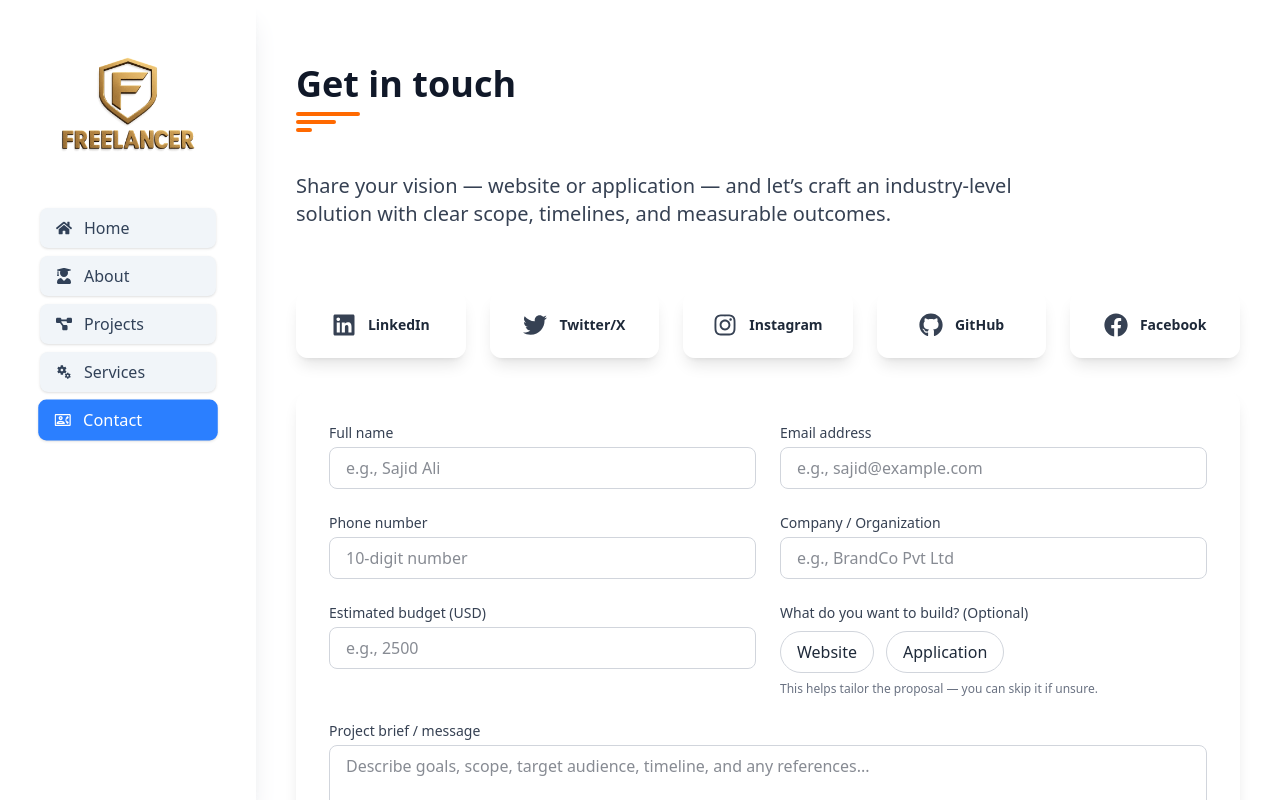
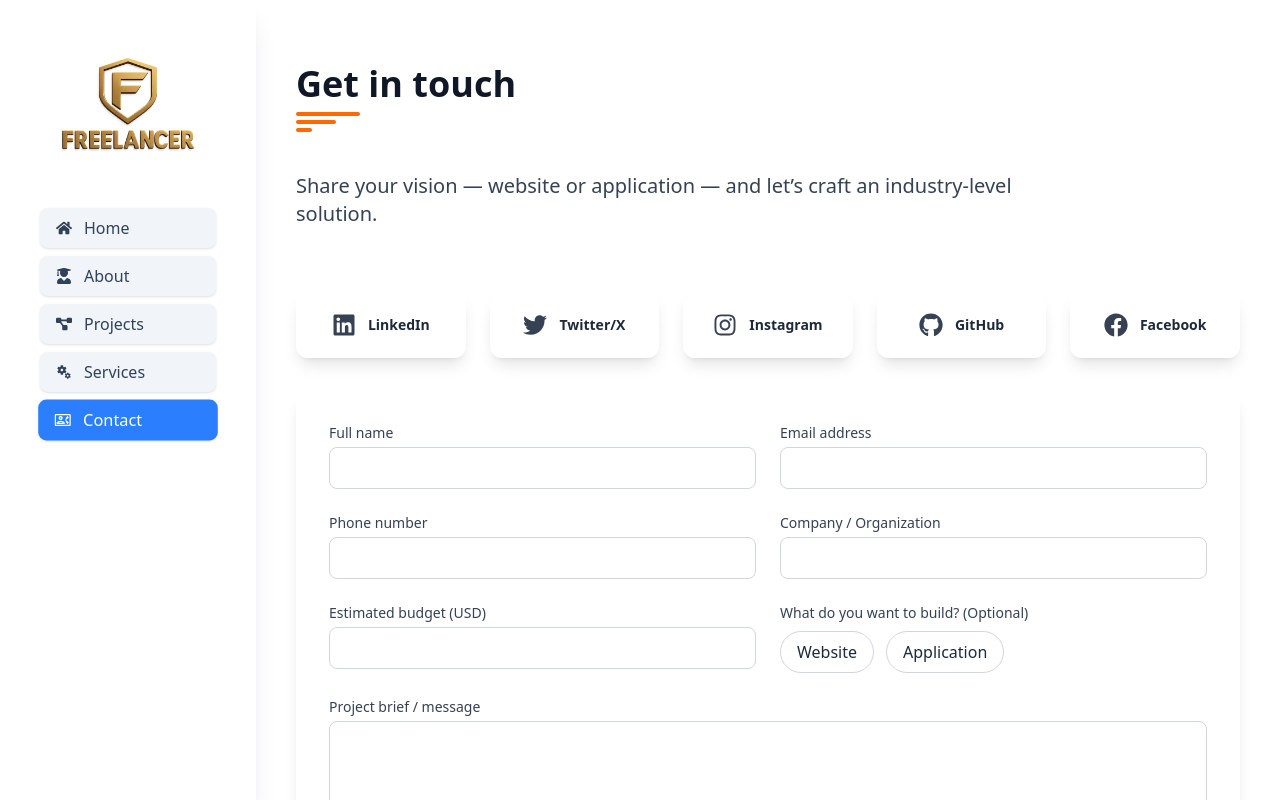
Before and after one commit to GauravSharma9027/portfolio-frontend, a React (Vite) app: page /contact in a window 1280 px wide. Built offline with nearby package versions, Linux system fonts and the light colour scheme.

Commit message:
data sendsuccessfully

```diff
--- a/package.json
+++ b/package.json
@@ -17,6 +17,7 @@
     "react-dom": "^19.2.0",
     "react-icons": "^5.5.0",
     "react-router-dom": "^7.9.6",
+    "react-toastify": "^11.0.5",
     "tailwindcss": "^4.1.17"
   },
   "devDependencies": {
--- a/src/pages/Contact.jsx
+++ b/src/pages/Contact.jsx
@@ -1,6 +1,7 @@
-// ContactPage.jsx
 import React, { useState } from "react";
 import { motion } from "framer-motion";
+import { RiLoader3Line } from "react-icons/ri";
+import { toast } from "react-toastify"
 import {
     FaFacebook,
     FaTwitter,
@@ -15,8 +16,8 @@ const TogglePill = ({ label, active, onClick }) => (
         type="button"
         onClick={onClick}
         className={`px-4 py-2 rounded-full border transition font-medium ${active
-            ? "bg-orange-500 text-white border-orange-500 shadow-sm"
-            : "bg-white text-gray-800 border-gray-300 hover:border-orange-400"
+                ? "bg-orange-500 text-white border-orange-500 shadow-sm"
+                : "bg-white text-gray-800 border-gray-300 hover:border-orange-400"
             }`}
         aria-pressed={active}
     >
@@ -39,42 +40,70 @@ const ContactPage = () => {
         phone: "",
         company: "",
         budget: "",
-        projectType: "", // Optional: "Website" | "Application"
+        projectType: "",
         message: "",
-        honeypot: "", // spam trap
+        honeypot: "",
     });
     const [errors, setErrors] = useState({});
     const [submitting, setSubmitting] = useState(false);
     const [submitted, setSubmitted] = useState(false);
 
-    const setField = (key, value) => setFormData((prev) => ({ ...prev, [key]: value }));
+    const setField = (key, value) =>
+        setFormData((prev) => ({ ...prev, [key]: value }));
 
     const validate = () => {
         const e = {};
         if (!formData.name.trim()) e.name = "Name is required.";
-        if (!formData.email.match(/^[^\s@]+@[^\s@]+\.[^\s@]+$/)) e.email = "Valid email is required.";
-        if (!formData.phone.match(/^\d{10}$/)) e.phone = "Phone must be 10 digits.";
-        if (!formData.company.trim()) e.company = "Company / Organization is required.";
-        if (formData.budget === "" || Number.isNaN(Number(formData.budget)) || Number(formData.budget) <= 0) {
-            e.budget = "Please enter a valid budget amount.";
+        if (!formData.email.match(/^[^\s@]+@[^\s@]+\.[^\s@]+$/))
+            e.email = "Valid email is required.";
+        if (!formData.phone.match(/^\d{10}$/))
+            e.phone = "Phone must be 10 digits.";
+        if (!formData.company.trim())
+            e.company = "Company / Organization is required.";
+        if (
+            formData.budget === "" ||
+            Number.isNaN(Number(formData.budget)) ||
+            Number(formData.budget) <= 0
+        ) {
+            e.budget = "Please enter a valid budget.";
         }
-        if (formData.message.trim().length < 30) e.message = "Message must be at least 30 characters.";
-        // projectType is optional — no error
-        // honeypot must be empty
+        if (formData.message.trim().length < 30)
+            e.message = "Message must be at least 30 characters.";
         if (formData.honeypot) e.honeypot = "Invalid submission.";
+
         setErrors(e);
         return Object.keys(e).length === 0;
     };
 
+    // ⭐ UPDATED SUBMIT FUNCTION (Google Sheet)
     const handleSubmit = async (ev) => {
         ev.preventDefault();
         if (!validate()) return;
+
+        const scriptURL = "https://script.google.com/macros/s/AKfycbyiJXMH7nd7wU4ajhioSLT9L1VJ33IG3ZGuNvp8OQT84u8XwM3yVGOPgpwzhFe0U3EY/exec";
+
         setSubmitting(true);
+
         try {
-            // Simulate async request
-            await new Promise((r) => setTimeout(r, 1200));
+            await fetch(scriptURL, {
+                method: "POST",
+                mode: "no-cors",
+                headers: {
+                    "Content-Type": "application/json",
+                },
+                body: JSON.stringify({
+                    name: formData.name,
+                    email: formData.email,
+                    phone: formData.phone,
+                    company: formData.company,
+                    budget: formData.budget,
+                    projectType: formData.projectType,
+                    message: formData.message,
+                }),
+            });
+
             setSubmitted(true);
-            // Clear form
+            toast.success("sent successfully!")
             setFormData({
                 name: "",
                 email: "",
@@ -85,6 +114,8 @@ const ContactPage = () => {
                 message: "",
                 honeypot: "",
             });
+        } catch (error) {
+            console.error("Error!", error);
         } finally {
             setSubmitting(false);
             setTimeout(() => setSubmitted(false), 4000);
@@ -99,25 +130,24 @@ const ContactPage = () => {
             exit={{ x: "-100vw", opacity: 0 }}
             transition={{ type: "spring", stiffness: 80, damping: 20 }}
         >
-            {/* Header — premium with accent lines */}
             <motion.div
                 initial={{ opacity: 0, y: -30 }}
                 animate={{ opacity: 1, y: 0 }}
                 transition={{ duration: 0.8 }}
-                className=" mb-10"
+                className="mb-10"
             >
                 <h1 className="text-4xl font-bold mb-2">Get in touch</h1>
-                <div className=" flex flex-col">
+                <div className="flex flex-col">
                     <div className="w-16 h-1 bg-orange-500 rounded"></div>
                     <div className="w-10 h-1 bg-orange-500 rounded mt-1"></div>
                     <div className="w-4 h-1 bg-orange-500 rounded mt-1"></div>
                 </div>
             </motion.div>
+
             <p className="text-lg mt-6 md:text-xl text-gray-700 max-w-3xl mb-8">
-                Share your vision — website or application — and let’s craft an industry‑level solution with clear scope,
-                timelines, and measurable outcomes.
+                Share your vision — website or application — and let’s craft an industry-level solution.
             </p>
-            {/* Social media showcase — premium row */}
+
             <motion.div
                 initial={{ opacity: 0, y: 40 }}
                 animate={{ opacity: 1, y: 0 }}
@@ -147,7 +177,7 @@ const ContactPage = () => {
                     </a>
                 ))}
             </motion.div>
-            {/* Form */}
+
             <motion.form
                 onSubmit={handleSubmit}
                 initial={{ opacity: 0, y: 40 }}
@@ -160,8 +190,7 @@ const ContactPage = () => {
                     <Field label="Full name" error={errors.name}>
                         <input
                             type="text"
-                            placeholder="e.g., Sajid Ali"
-                            className="w-full border border-gray-300 rounded-lg px-4 py-2 focus:ring-2 focus:ring-orange-400"
+                            className="w-full border border-gray-300 rounded-lg px-4 py-2"
                             value={formData.name}
                             onChange={(e) => setField("name", e.target.value)}
                         />
@@ -169,8 +198,7 @@ const ContactPage = () => {
                     <Field label="Email address" error={errors.email}>
                         <input
                             type="email"
-                            placeholder="e.g., sajid@example.com"
-                            className="w-full border border-gray-300 rounded-lg px-4 py-2 focus:ring-2 focus:ring-orange-400"
+                            className="w-full border border-gray-300 rounded-lg px-4 py-2"
                             value={formData.email}
                             onChange={(e) => setField("email", e.target.value)}
                         />
@@ -182,8 +210,7 @@ const ContactPage = () => {
                     <Field label="Phone number" error={errors.phone}>
                         <input
                             type="tel"
-                            placeholder="10-digit number"
-                            className="w-full border border-gray-300 rounded-lg px-4 py-2 focus:ring-2 focus:ring-orange-400"
+                            className="w-full border border-gray-300 rounded-lg px-4 py-2"
                             value={formData.phone}
                             onChange={(e) => setField("phone", e.target.value)}
                         />
@@ -191,25 +218,21 @@ const ContactPage = () => {
                     <Field label="Company / Organization" error={errors.company}>
                         <input
                             type="text"
-                            placeholder="e.g., BrandCo Pvt Ltd"
-                            className="w-full border border-gray-300 rounded-lg px-4 py-2 focus:ring-2 focus:ring-orange-400"
+                            className="w-full border border-gray-300 rounded-lg px-4 py-2"
                             value={formData.company}
                             onChange={(e) => setField("company", e.target.value)}
                         />
                     </Field>
                 </div>
 
-                {/* Grid: Budget, Optional project type (styled pills) */}
+                {/* Budget + Optional Project Type */}
                 <div className="grid grid-cols-1 md:grid-cols-2 gap-6">
                     <Field label="Estimated budget (USD)" error={errors.budget}>
                         <input
                             type="number"
-                            placeholder="e.g., 2500"
-                            className="w-full border border-gray-300 rounded-lg px-4 py-2 focus:ring-2 focus:ring-orange-400"
+                            className="w-full border border-gray-300 rounded-lg px-4 py-2"
                             value={formData.budget}
                             onChange={(e) => setField("budget", e.target.value)}
-                            min="1"
-                            step="1"
                         />
                     </Field>
 
@@ -222,20 +245,23 @@ const ContactPage = () => {
                                 label="Website"
                                 active={formData.projectType === "Website"}
                                 onClick={() =>
-                                    setField("projectType", formData.projectType === "Website" ? "" : "Website")
+                                    setField(
+                                        "projectType",
+                                        formData.projectType === "Website" ? "" : "Website"
+                                    )
                                 }
                             />
                             <TogglePill
                                 label="Application"
                                 active={formData.projectType === "Application"}
                                 onClick={() =>
-                                    setField("projectType", formData.projectType === "Application" ? "" : "Application")
+                                    setField(
+                                        "projectType",
+                                        formData.projectType === "Application" ? "" : "Application"
+                                    )
                                 }
                             />
                         </div>
-                        <p className="text-xs text-gray-500 mt-2">
-                            This helps tailor the proposal — you can skip it if unsure.
-                        </p>
                     </div>
                 </div>
 
@@ -243,21 +269,17 @@ const ContactPage = () => {
                 <Field label="Project brief / message" error={errors.message}>
                     <textarea
                         rows={6}
-                        placeholder="Describe goals, scope, target audience, timeline, and any references..."
-                        className="w-full border border-gray-300 rounded-lg px-4 py-2 focus:ring-2 focus:ring-orange-400"
+                        className="w-full border border-gray-300 rounded-lg px-4 py-2"
                         value={formData.message}
                         onChange={(e) => setField("message", e.target.value)}
                     />
                 </Field>
 
-                {/* Honeypot (hidden) */}
                 <input
                     type="text"
                     value={formData.honeypot}
                     onChange={(e) => setField("honeypot", e.target.value)}
                     className="hidden"
-                    tabIndex={-1}
-                    aria-hidden="true"
                 />
 
                 {/* Submit */}
@@ -265,10 +287,10 @@ const ContactPage = () => {
                     <button
                         type="submit"
                         disabled={submitting}
-                        className={`bg-orange-500 text-white py-3 px-6 rounded-lg font-semibold transition ${submitting ? "opacity-80 cursor-not-allowed" : "hover:bg-orange-600"
+                        className={`bg-orange-500 min-w-36 text-white py-3 px-6 rounded-lg font-bold transition flex justify-center items-center ${submitting ? "opacity-80 cursor-not-allowed" : "hover:bg-orange-600"
                             }`}
                     >
-                        {submitting ? "Sending..." : "Send message"}
+                        {submitting ? <RiLoader3Line size={23} className="animate-spin" /> : "Send message"}
                     </button>
 
                     {submitted && (
@@ -279,8 +301,6 @@ const ContactPage = () => {
                     )}
                 </div>
             </motion.form>
-
-
         </motion.div>
     );
 };
```
Also changed, not shown: src/App.jsx (+17 -4 lines), 1 other file (tests, documents, lock files or other folders).
